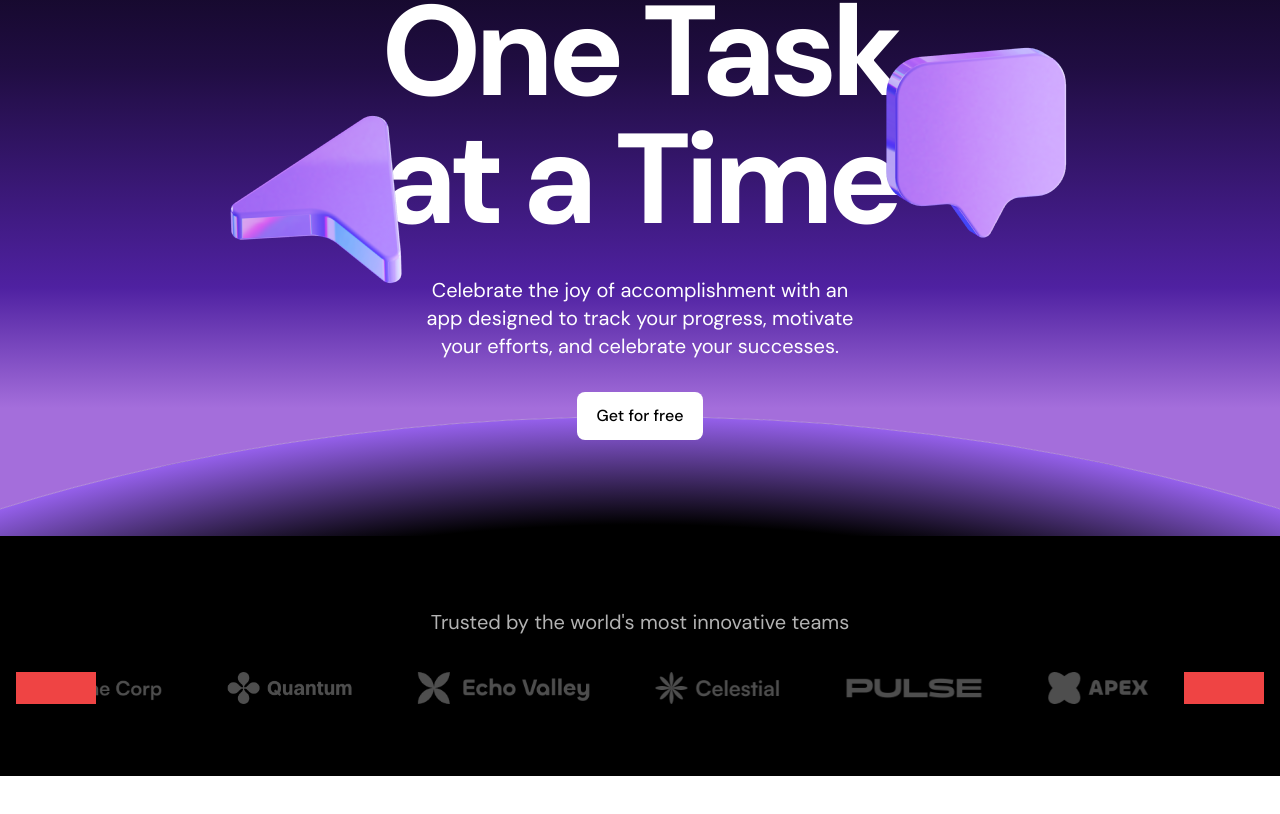
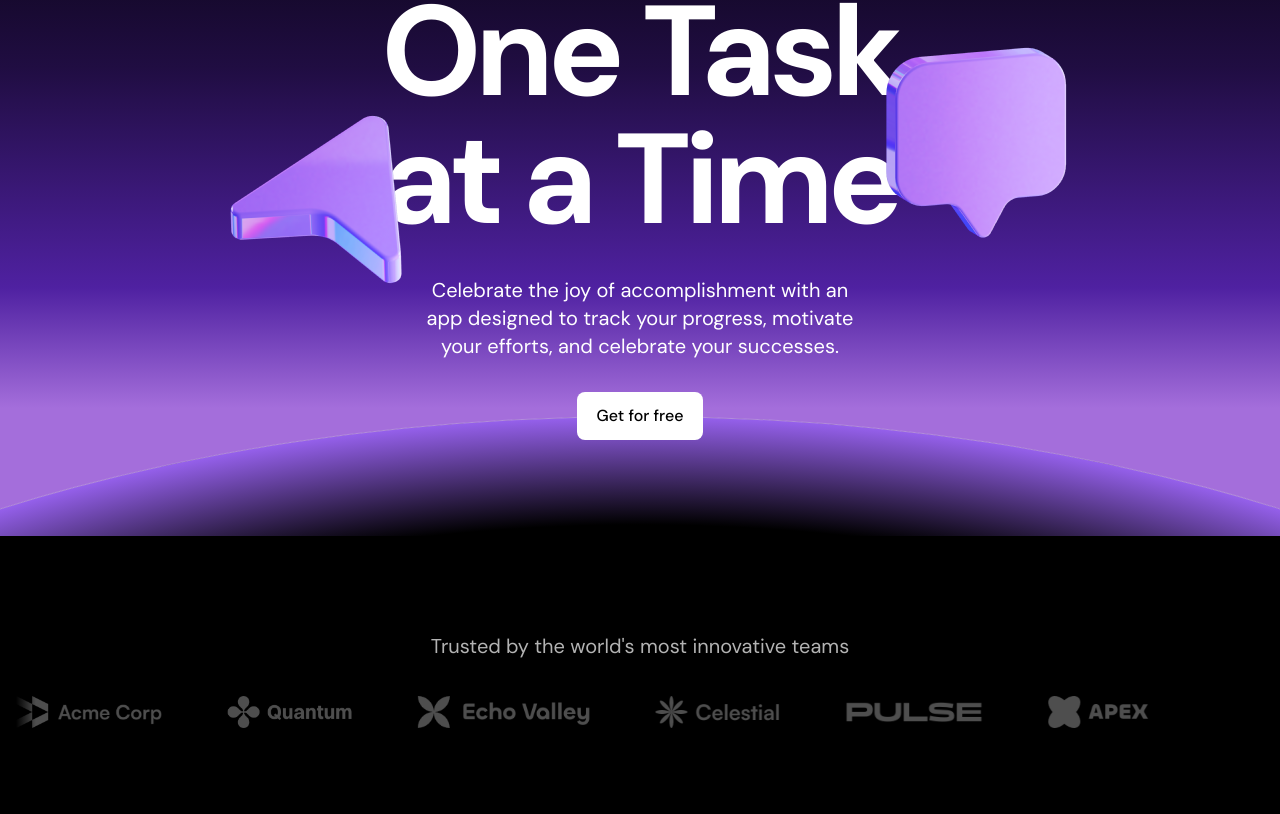
Before and after one commit to alitarichi/portfolio-dark, a Next.js app: page / in a window 1280 px wide. Shown: the part 296-1110 px from the top of the page. Before the commit the page ends 1072 px from the top, so only its background shows below. Built offline with nearby package versions, Linux system fonts and the light colour scheme.

Commit message:
logoticker fixed

```diff
--- a/src/components/LogoTicker.tsx
+++ b/src/components/LogoTicker.tsx
@@ -17,14 +17,14 @@
 
 export const LogoTicker = () => {
   return (
-    <div className="bg-black text-white py-[72px]">
+    <div className="bg-black text-white py-[72px] sm:py-24">
       <div className="container">
         <h2 className="text-xl text-center text-white/70">
           Trusted by the world's most innovative teams
         </h2>
         <div
-          className="overflow-hidden mt-9 before:content-[''] after:content-[''] before:absolute after:absolute before:h-full after:h-full before:w-20 after:w-20 relative
-         before:bg-red-500 after:bg-red-500 after:right-0 before:left-0 before:top-0 after:top-0"
+          className="overflow-hidden mt-9 before:content-[''] after:content-[''] before:absolute after:absolute before:h-full after:h-full before:w-5 after:w-5 relative
+           after:right-0 before:left-0 before:top-0 after:top-0 before:bg-[linear-gradient(to_right,#000,rgb(0,0,0,0))] after:bg-[linear-gradient(to_left,#000,rgb(0,0,0,0))]"
         >
           <div className="flex gap-16">
             {images.map(({ src, alt }) => (
```
